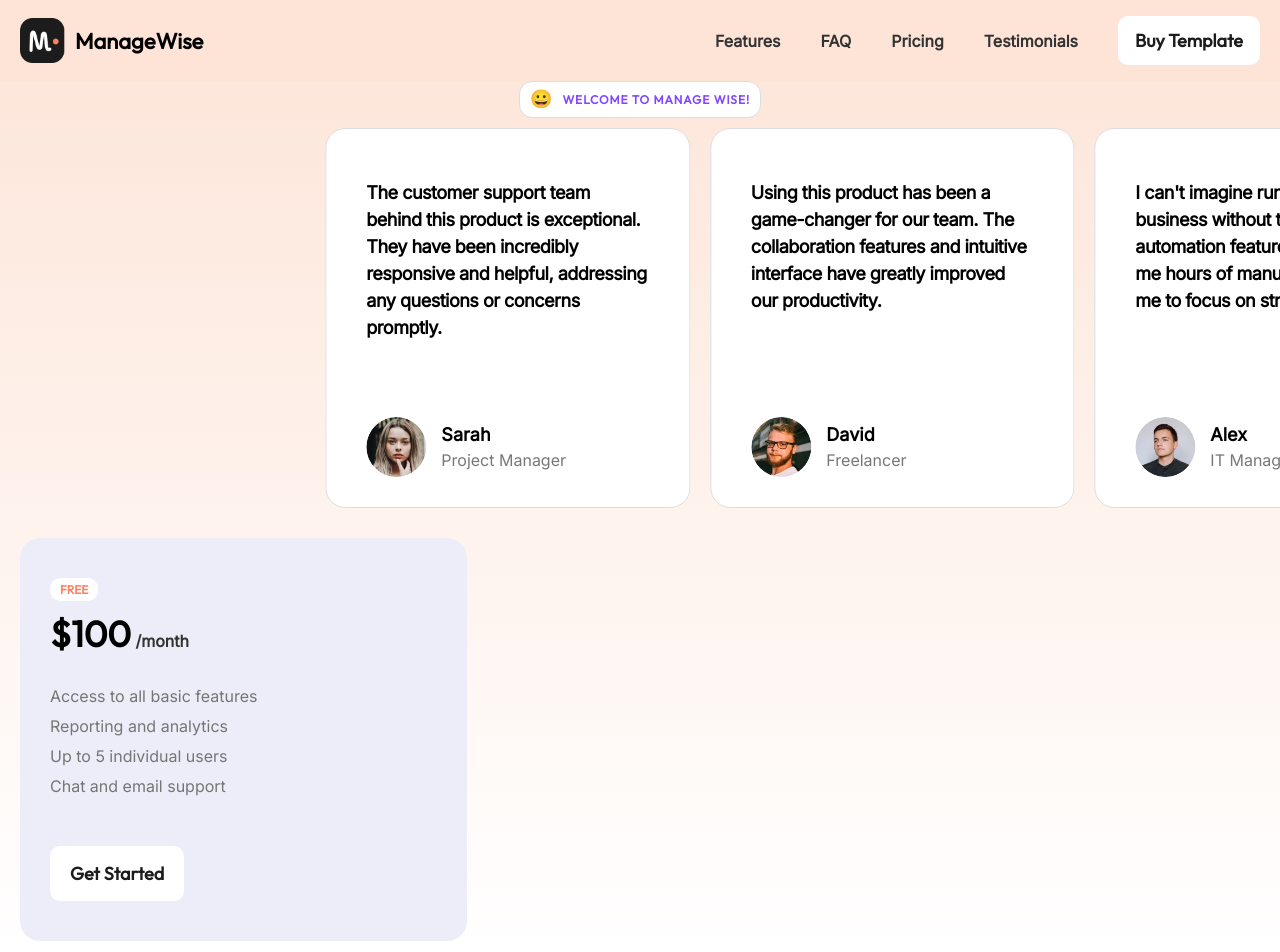
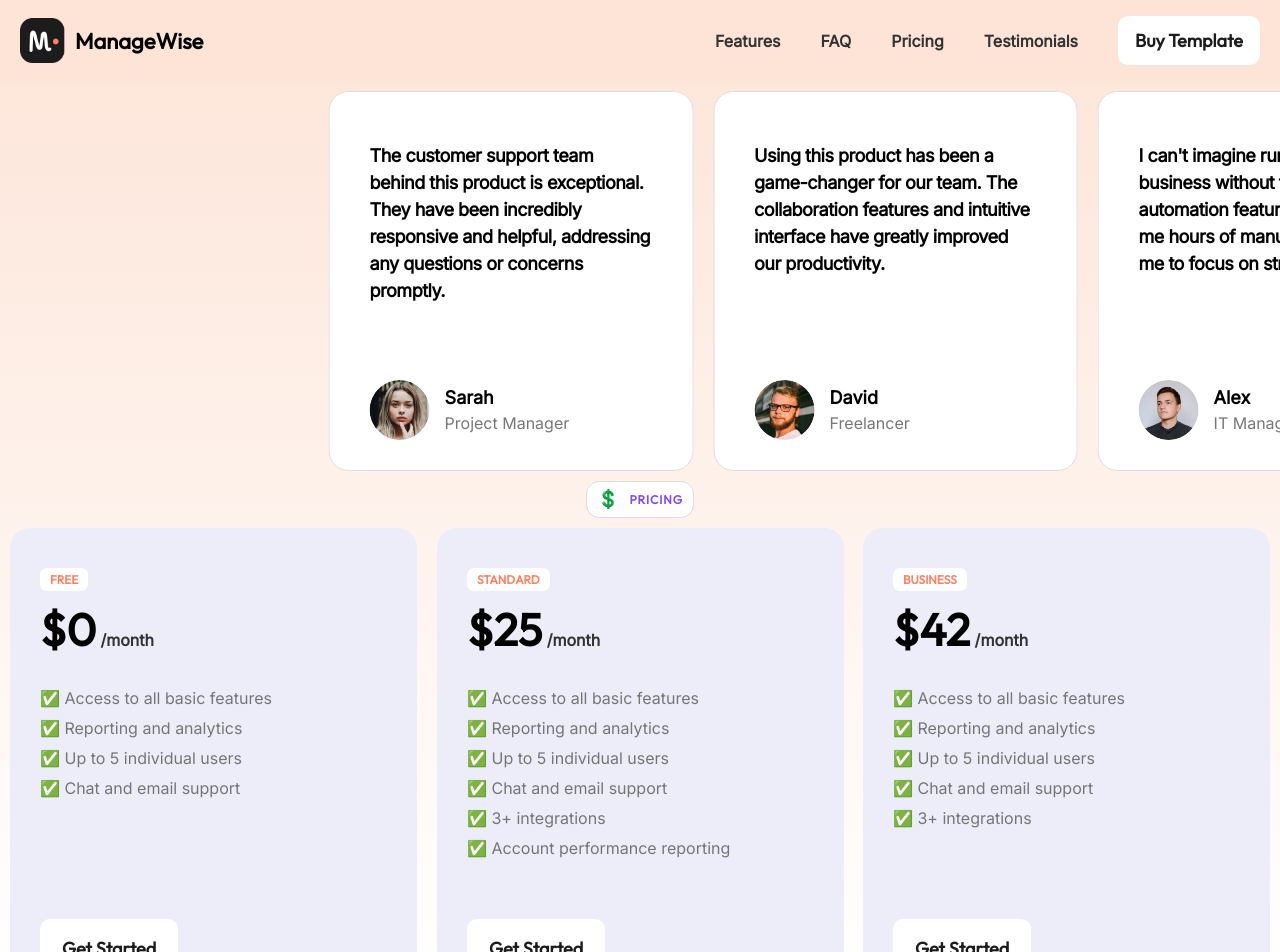
Before and after one commit to mastersans/ManageWise-Clone, a React (Create React App) app: page / in a window 1280 px wide. Shown: the top 952 px of the page. Built offline with nearby package versions, Linux system fonts and the light colour scheme.

Commit message:
feat: PriceSectionAdded

```diff
--- a/src/App.js
+++ b/src/App.js
@@ -1,6 +1,6 @@
 import React from "react";
 import SectionTitle from "./Components/SectionTitle/SectionTitle";
-import Prices from "./Components/Prices/Prices";
+import PriceSection from "./Components/PriceSection/PriceSection";
 import Feature from "./Components/Features/Feature"
 import AdditionFeature from "./Components/AdditionalFeatures/AdditionalFeature";
 import ExpandableBox from "./Components/ExpandableBox/ExpandableBox";
@@ -10,12 +10,8 @@ const App = () => {
     return (
         <>
         <Header/>
-        <SectionTitle emoji="😀" text="WELCOME TO MANAGE WISE!" />
         <TestimonialsSlider/>
-        <Prices type="FREE" price="$100" benefits={["Access to all basic features",
-                                                    "Reporting and analytics",
-                                                    "Up to 5 individual users",
-                                                    "Chat and email support"]} />
+        <PriceSection/>
         <Feature image={'/FlexibleScheduling.webp'} title="Flexible Scheduling" description="Stay productive with our flexible scheduling system"/>
         <ExpandableBox title="What is Manage Wise and what does it offer?" description="Manage Wise is a comprehensive management platform designed to streamline your business operations, enhance productivity, and drive success. It offers a range of features including task management, scheduling, communication tools, analytics, and more."/>
         <AdditionFeature image={'/CrossPlatform.png'} title="Cross-Platform Compatibility" description="Enjoy the flexibility of cross-platform compatibility. Our product works seamlessly across desktop, web, and mobile devices, allowing you to work from your preferred device."/>
--- a/src/Components/ExpandableBox/ExpandableBox.css
+++ b/src/Components/ExpandableBox/ExpandableBox.css
@@ -3,11 +3,11 @@
     width: 500px;
     border-radius: 20px;
     overflow: hidden;
-    transition: height 0.5s ease; /* Added transition property for smooth height change */
+    transition: height 0.5s ease;
   }
 
   .expanded {
-    height: max-content; /* Set an appropriate height for the expanded state */
+    height: max-content;
   }
 
   .head {
@@ -26,7 +26,7 @@
     font-family: "Outfit Sans", sans-serif;
     justify-content: space-between;
     align-items: center;
-    transition: color 0.3s ease; /* Added transition for smooth background color change */
+    transition: color 0.3s ease;
   }
   .expanded .head {
     color: #8247ff;
--- /dev/null
+++ b/src/Components/PriceSection/PriceSection.css
@@ -0,0 +1,4 @@
+.prices-container {
+    display: flex;
+    justify-content: center;
+}
--- /dev/null
+++ b/src/Components/PriceSection/PriceSection.js
@@ -0,0 +1,29 @@
+import React from "react";
+import './PriceSection.css';
+import SectionTitle from '../SectionTitle/SectionTitle'
+import Prices from "../Prices/Prices";
+const PriceSection = () => {
+    return (
+        <>
+         <SectionTitle emoji="💲" text="Pricing"/>
+         <div className="prices-container">
+         <Prices type="FREE" price="$0" benefits={["Access to all basic features",
+                                                    "Reporting and analytics",
+                                                    "Up to 5 individual users",
+                                                    "Chat and email support"]} />
+          <Prices type="STANDARD" price="$25" benefits={["Access to all basic features",
+                                                    "Reporting and analytics",
+                                                    "Up to 5 individual users",
+                                                    "Chat and email support",
+                                                    "3+ integrations",
+                                                    "Account performance reporting"]} />
+         <Prices type="BUSINESS" price="$42" benefits={["Access to all basic features",
+                                                    "Reporting and analytics",
+                                                    "Up to 5 individual users",
+                                                    "Chat and email support",
+                                                    "3+ integrations"]} />
+        </div></>
+
+    );
+}
+export default PriceSection;
--- a/src/Components/Prices/Prices.css
+++ b/src/Components/Prices/Prices.css
@@ -3,9 +3,10 @@
     align-items: flex-start;
     background-color: #ededfa;
     width: 387px;
+    height: 400px;
     border-radius: 20px;
     padding: 40px 30px;
-    margin: 20px;
+    margin: 10px;
     will-change: transform;
   }
 
@@ -15,14 +16,14 @@
     font-family: "Outfit", sans-serif;
     padding: 4px 10px;
     width: fit-content;
-    border-radius: 10px;
+    border-radius: 7px;
     background-color:white;
     font-weight: bold;
     margin-bottom: 10px;
   }
 
   .Prices__price {
-    font-size: 36px;
+    font-size: 45px;
     font-family: "Outfit", sans-serif;
     font-weight: bold;
     margin-bottom: 10px;
@@ -54,11 +55,18 @@
   .Prices_button {
     background-color: white;
     color: #1c1c1c;
+    position: absolute;
+    bottom: 30px;
+    left: 30px;
+    border: 2px solid transparent;
+    transition: border-color 0.5s ease;
     font-family: "Outfit", sans-serif;
     font-size: 18px;
     font-weight: 600;
-    border: none;
     border-radius: 10px;
     padding: 16px 20px;
     cursor: pointer;
   }
+  .Prices_button:hover {
+    border-color: #ddd;
+  }
--- a/src/Components/Prices/Prices.js
+++ b/src/Components/Prices/Prices.js
@@ -10,7 +10,7 @@ const Prices = ({type, price, benefits}) => {
         {Array.isArray(benefits) &&
           benefits.map((benefit, index) => (
             <li key={index} className="Prices__benefits-item">
-              {benefit}
+              {"✅"} {benefit}
             </li>
           ))}
       </ul>
--- a/src/Components/TestimonialSlider/TestimonialSlider.js
+++ b/src/Components/TestimonialSlider/TestimonialSlider.js
@@ -1,7 +1,7 @@
-// ClientTestimonialsSlider.js
+
 import React, { useEffect, useRef } from 'react';
-import Testimonial from '../Testimonials/Testimonial'; // Assuming you have a Testimonial component
-import './TestimonialSlider.css'; // Add your CSS file for styling
+import Testimonial from '../Testimonials/Testimonial';
+import './TestimonialSlider.css';
 
 const testimonialsData = [
   {
--- a/src/MainPage/Header.css
+++ b/src/MainPage/Header.css
@@ -51,15 +51,15 @@
     font-family: "Outfit", sans-serif;
     font-size: 18px;
     font-weight: 600;
-    border: 1px solid transparent; /* Set a transparent border initially */
+    border: 1px solid transparent;
     border-radius: 10px;
     padding: 12px 16px;
     cursor: pointer;
-    transition: border-color 0.3s ease; /* Add a transition for a smooth effect */
+    transition: border-color 0.3s ease;
   }
 
   .buytemplate:hover {
-    border-color: #ddd; /* Change only the color on hover */
+    border-color: #ddd;
   }
 
   .navigation a:hover {
--- a/src/MainPage/Header.js
+++ b/src/MainPage/Header.js
@@ -1,4 +1,4 @@
-// Header.js
+
 import React from 'react';
 import { Link, animateScroll as scroll } from 'react-scroll';
 import './Header.css';
@@ -23,7 +23,7 @@ const Header = () => {
             <Link to="faq" smooth={true} duration={500}>FAQ</Link>
           </li>
           <li>
-            <Link to="pricing" smooth={true} duration={500}>Pricing</Link>
+            <Link to="PriceSection" smooth={true} duration={500}>Pricing</Link>
           </li>
           <li>
             <Link to="testimonials" smooth={true} duration={500}>Testimonials</Link>
```
